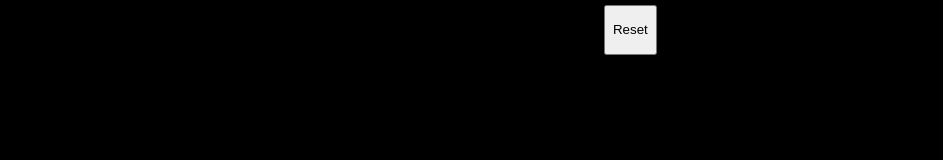
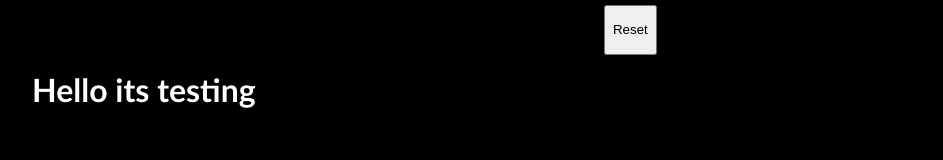
Before and after one commit to s050425b/s050425b.github.io, a plain HTML site: page index.html in a window 1280 px wide. Shown: the part 2739-2899 px from the top of the page, without its empty margins (168-1111 px from the left). Drawn offline with nearby package versions, Linux system fonts and the light colour scheme.

Commit message:
changeing

```diff
--- a/index.html
+++ b/index.html
@@ -72,7 +72,7 @@
                 <h1 id="testing">Congrat!</h1>
                 <button id="btn">Reset</button>
             </div>
-
+            <h1>Hello its testing</h1>
         </main>
 
         <footer>
```
